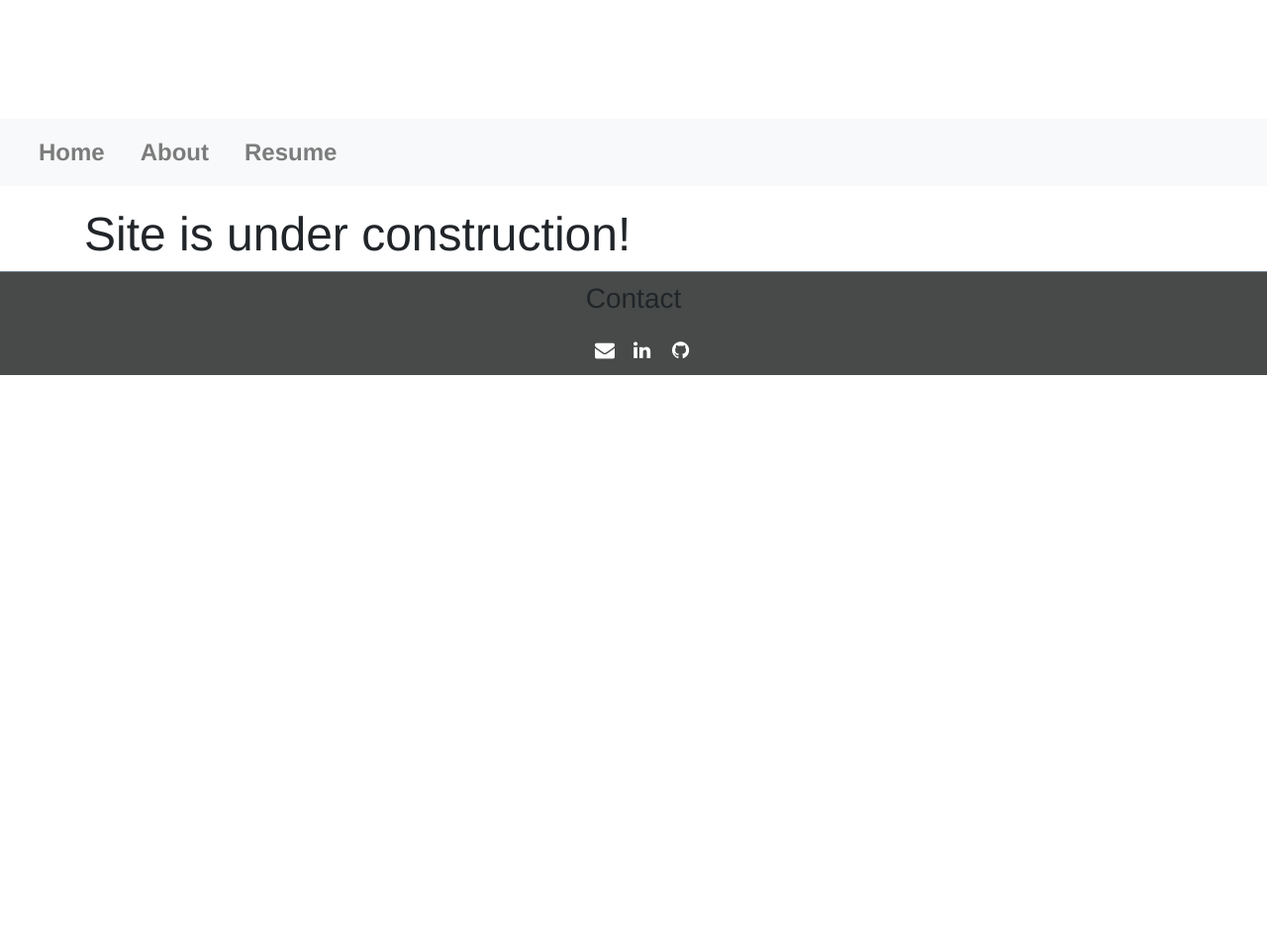
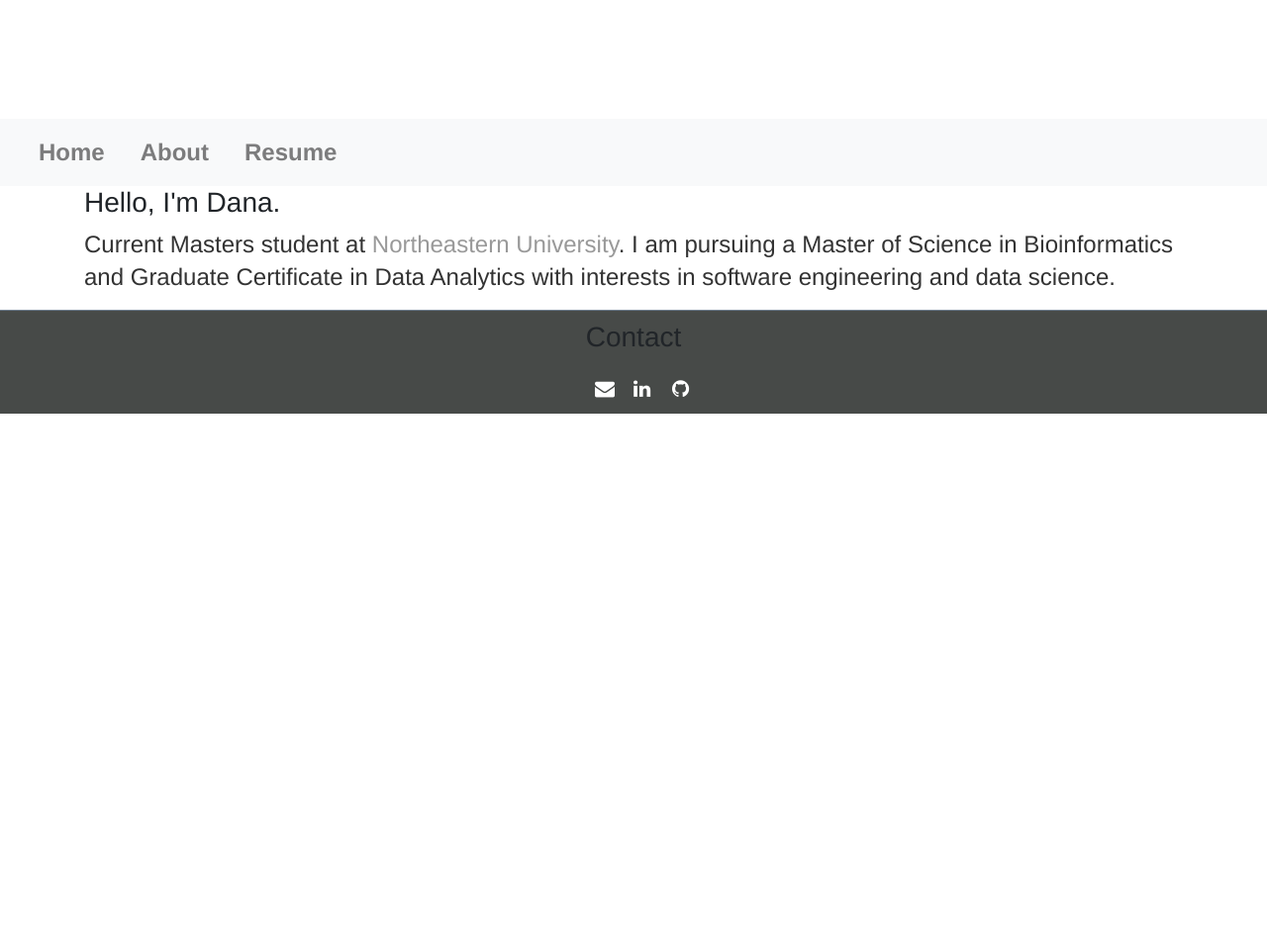
Before and after one commit to dana-rocha/dana-rocha.github.io, a Jekyll site: the page built from index.html, in a window 1280 px wide. Shown: the whole page at 99% size. Built offline with Jekyll 4.4.1, drawn with Linux system fonts in a browser that asks for light colours.

Commit message:
update about section

```diff
--- a/index.html
+++ b/index.html
@@ -3,6 +3,10 @@ layout: default
 title: Dana Rocha
 ---
 <div class="About">
-	<h1> Site is under construction!</h1>
+	<h3>Hello, I'm Dana.</h3>
+
+	<p>Current Masters student at <a href="https://www.northeastern.edu/">Northeastern University</a>.
+		I am pursuing a Master of Science in Bioinformatics and Graduate Certificate in Data Analytics with
+		interests in software engineering and data science.</p>
 
 </div> <!-- /.About -->
```
